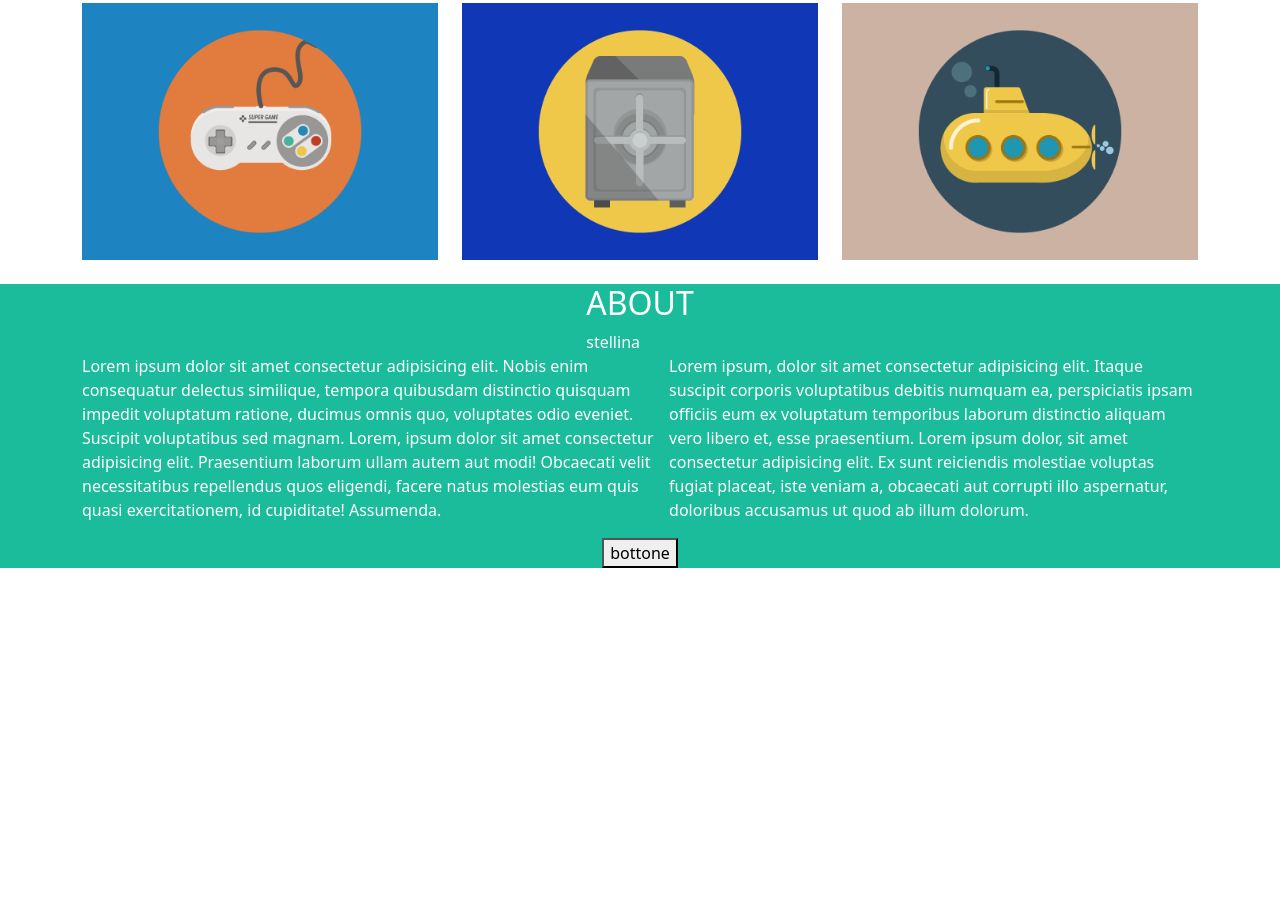
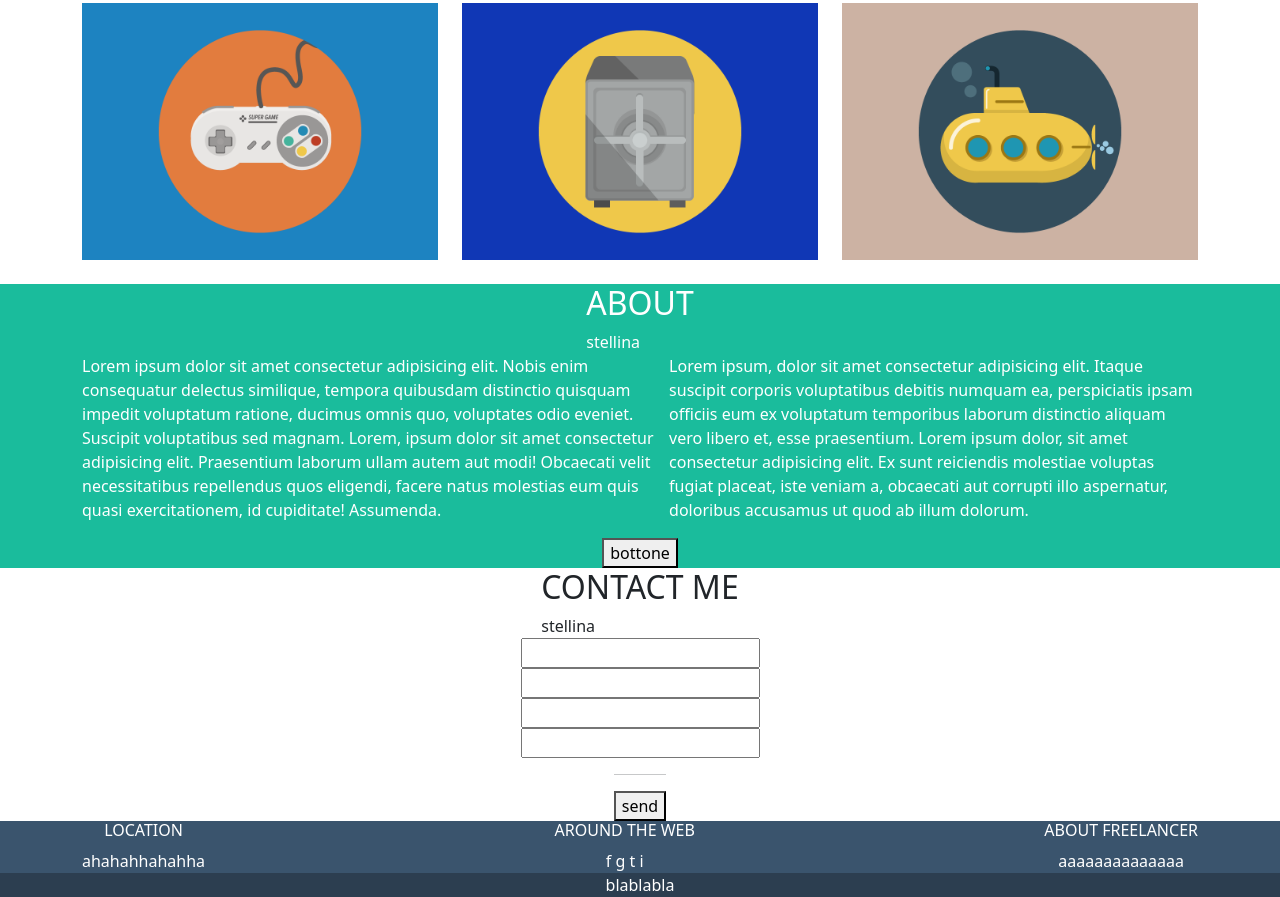
Before and after one commit to RosaD97/html-css-bootstrap-freelancer, a plain HTML site: page index.html in a window 1280 px wide. Shown: the part 803-1700 px from the top of the page. Before the commit the page ends 1371 px from the top, so only its background shows below. Drawn offline with nearby package versions, Linux system fonts and the light colour scheme.

Commit message:
struttura base

```diff
--- a/css/style.css
+++ b/css/style.css
@@ -1,6 +1,7 @@
 :root{
     --first-color: #1abc9c;
     --second-color: #2c3e50;
+    --third-color: #3a546d;
 }
 
 /* INIZIO HEADER */
@@ -26,8 +27,18 @@ header{
 
 /* FINE Portfolio */
 
+/* FINE MAIN */
 
-/* FINE MAIN */
+/* INIZIO Footer */
+.bg_color_footer_top{
+    background-color: var(--third-color);
+    color: #fff;
+}
+.bg_color_footer_bottom{
+    background-color: var(--second-color);
+    color: #fff;
+}
+/* FINE Footer */
 
 
 /* RESPONSIVITA'*/
--- a/index.html
+++ b/index.html
@@ -79,13 +79,61 @@
         <!-- /About -->
 
         <!-- Contact me -->
-        <section></section>
+        <section class="container d-flex align-items-center flex-column">
+            <div>
+                <h2>CONTACT ME</h2>
+                <span>stellina</span>
+            </div>
+            <!-- Sezione Dati -->
+            <div class="d-flex flex-column">
+                <input type="text">
+                <input type="text">
+                <input type="text">
+                <input type="text">
+            </div>
+            <div>
+                <hr>
+                <button>send</button>
+            </div>
+        </section>
         <!-- /Contact me -->
     </main>
     <!-- /Main -->
 
     <!-- Footer -->
-    <footer></footer>
+    <footer>
+        <!-- Footer Top -->
+        <div class="bg_color_footer_top">
+            <div class="container d-flex justify-content-between text-center sm">
+                <div>
+                    <h6>LOCATION</h6>
+                    <span>ahahahhahahha</span>
+                </div>
+
+                <div>
+                    <h6>AROUND THE WEB</h6>
+                    <span>f</span>
+                    <span>g</span>
+                    <span>t</span>
+                    <span>i</span>
+                </div>
+
+                <div>
+                    <h6>ABOUT FREELANCER</h6>
+                    <span>aaaaaaaaaaaaaa</span>
+                </div>
+            </div>
+        </div>
+        <!--/Footer Top -->
+
+        <!-- Footer Bottom -->
+        <div class="bg_color_footer_bottom">
+            <div class="container d-flex justify-content-center">
+                <span>blablabla</span>
+            </div>
+        </div>
+        <!--/ Footer Bottom -->
+    </footer>
     <!-- /Footer -->
 
 
```
